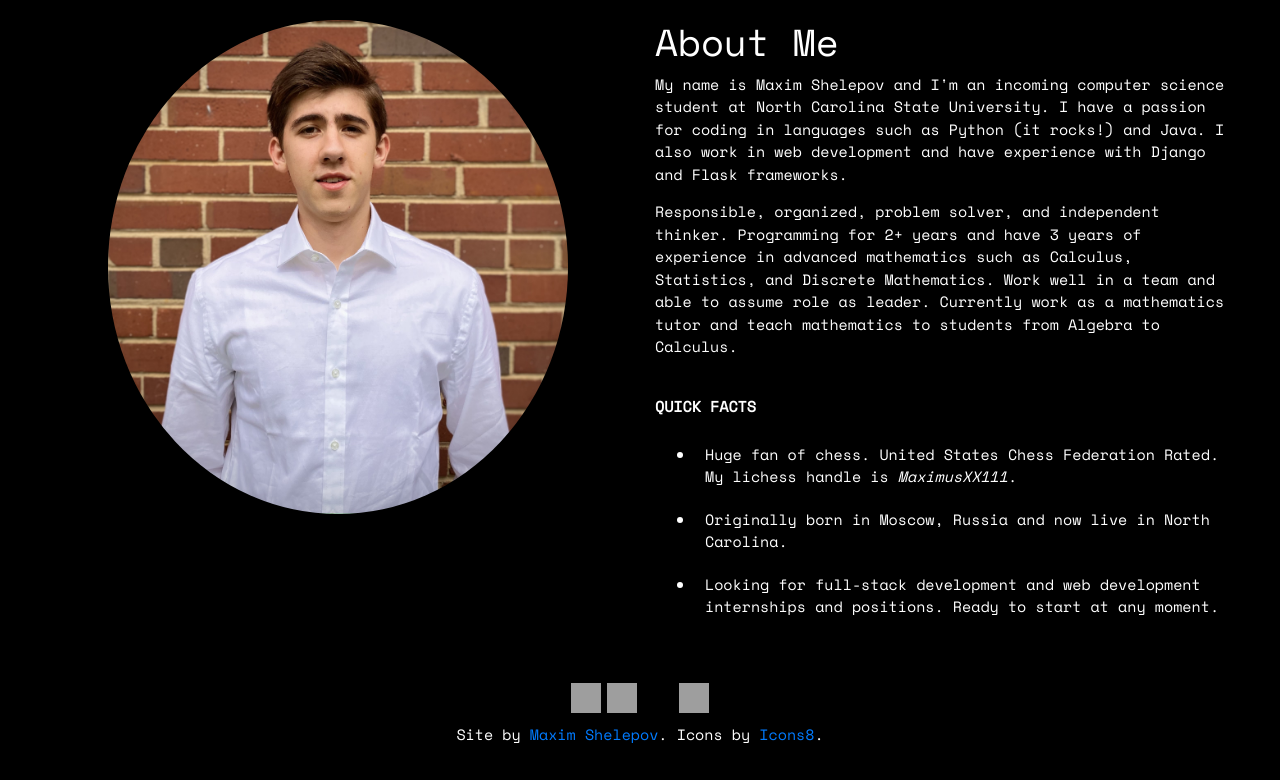
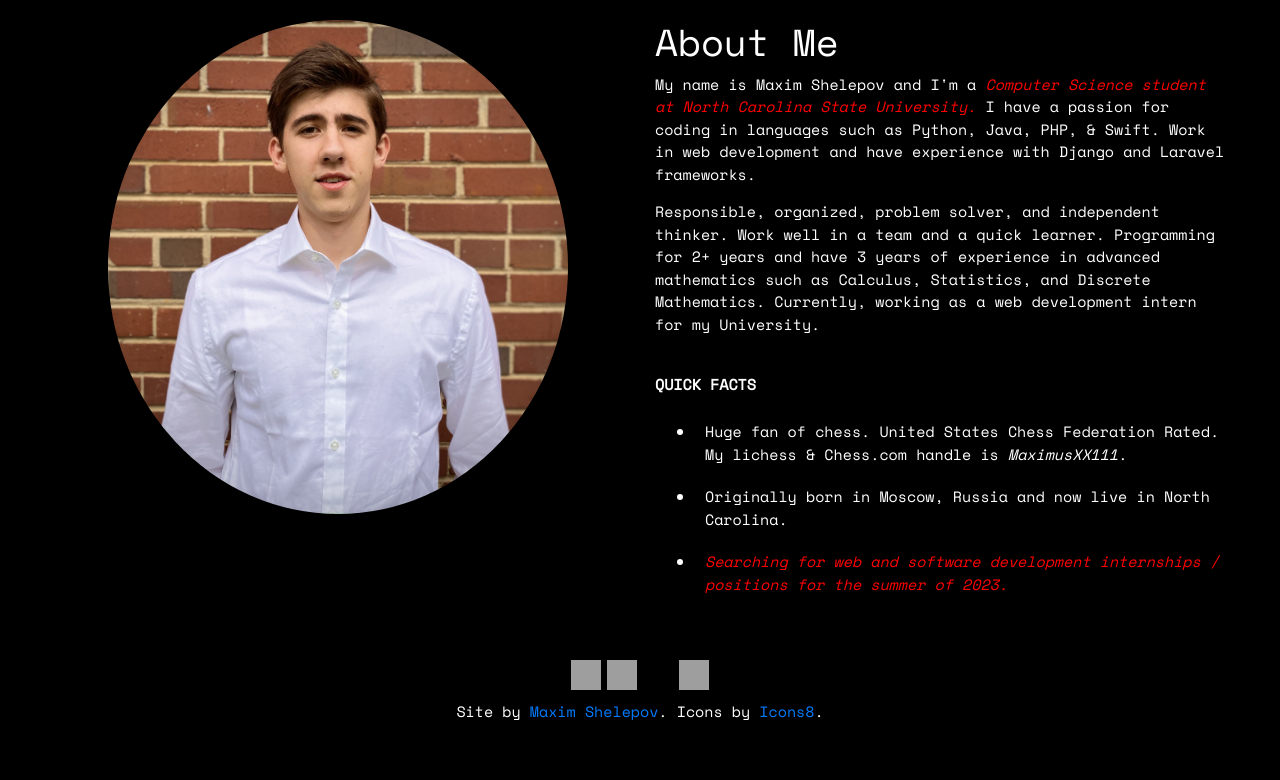
Before and after one commit to feifyKike/portfolio_web, a Django app: page /about in a window 1280 px wide. Shown: the part 94-874 px from the top of the page. After the commit the page ends 814 px from the top, so only its background shows below. Run offline with Django 3.2, Linux system fonts and the light colour scheme; parts of the project's set-up code (start-up, migrations or seed data) failed here and were passed over; some libraries are stand-ins or nearby versions; grey boxes are pictures that could not be loaded.

Commit message:
Updating About me page.

```diff
--- a/portfolio_webs/static/portfolio_webs/css/about.css
+++ b/portfolio_webs/static/portfolio_webs/css/about.css
@@ -28,8 +28,8 @@
     margin: 10px;
 }
 
-.short-aboutme small {
-    color: grey;
+strong, em {
+    color: red;
 }
 
 @media (min-width: 2000px) {
--- a/portfolio_webs/templates/portfolio_webs/about.html
+++ b/portfolio_webs/templates/portfolio_webs/about.html
@@ -11,27 +11,24 @@
     <div class="col-12 col-md-6 textalignment">
         <h1><span><img class="profile-icon" src="{% static 'portfolio_webs/pportrait.jpg' %}" /></span>About Me</h1>
         <p>
-            My name is Maxim Shelepov and I'm an incoming computer science student at North Carolina State University.
-            I have a passion for coding in languages such as Python (it rocks!) and Java. I also work in web development
-            and have experience with Django and Flask frameworks.
+            My name is Maxim Shelepov and I'm a <em>Computer Science student at North Carolina State University.</em>
+            I have a passion for coding in languages such as Python, Java, PHP, & Swift. Work in web development
+            and have experience with Django and Laravel frameworks.
         </p>
         <p>
-            Responsible, organized, problem solver, and independent thinker. Programming for 2+ years and have 3 years
-            of experience in advanced mathematics such as Calculus, Statistics, and Discrete Mathematics.
-            Work well in a team and able to assume role as leader. Currently work as a
-            mathematics tutor and teach mathematics to students from Algebra to Calculus.
+            Responsible, organized, problem solver, and independent thinker. Work well in a team and a quick learner.
+            Programming for 2+ years and have 3 years of experience in advanced mathematics such as Calculus, Statistics, and Discrete Mathematics.
+            Currently, working as a web development intern for my University.
         </p>
         <br>
         <b>
             <p>QUICK FACTS</p>
         </b>
         <ul>
-            <li>Huge fan of chess. United States Chess Federation Rated. My lichess handle is <i>MaximusXX111</i>.</li>
+            <li>Huge fan of chess. United States Chess Federation Rated. My lichess & Chess.com handle is <i>MaximusXX111</i>.</li>
             <li>Originally born in Moscow, Russia and now live in North Carolina.</li>
-            <li>Looking for full-stack development and web development internships and positions. Ready to start at any
-                moment.</li>
+            <li><em>Searching for web and software development internships / positions for the summer of 2023.</em></li>
         </ul>
-        </p>
     </div>
 </div>
 {% endblock content %}
```
